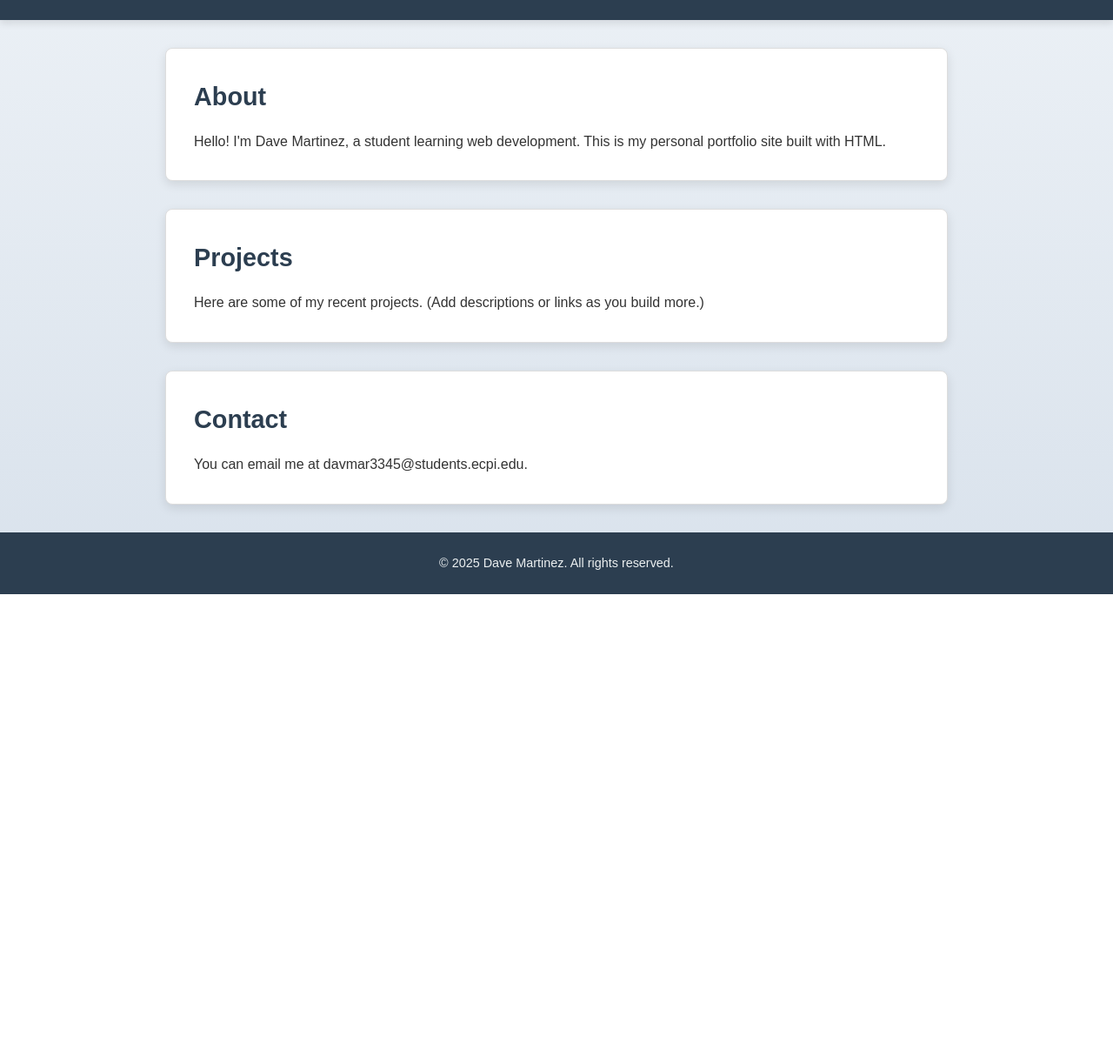
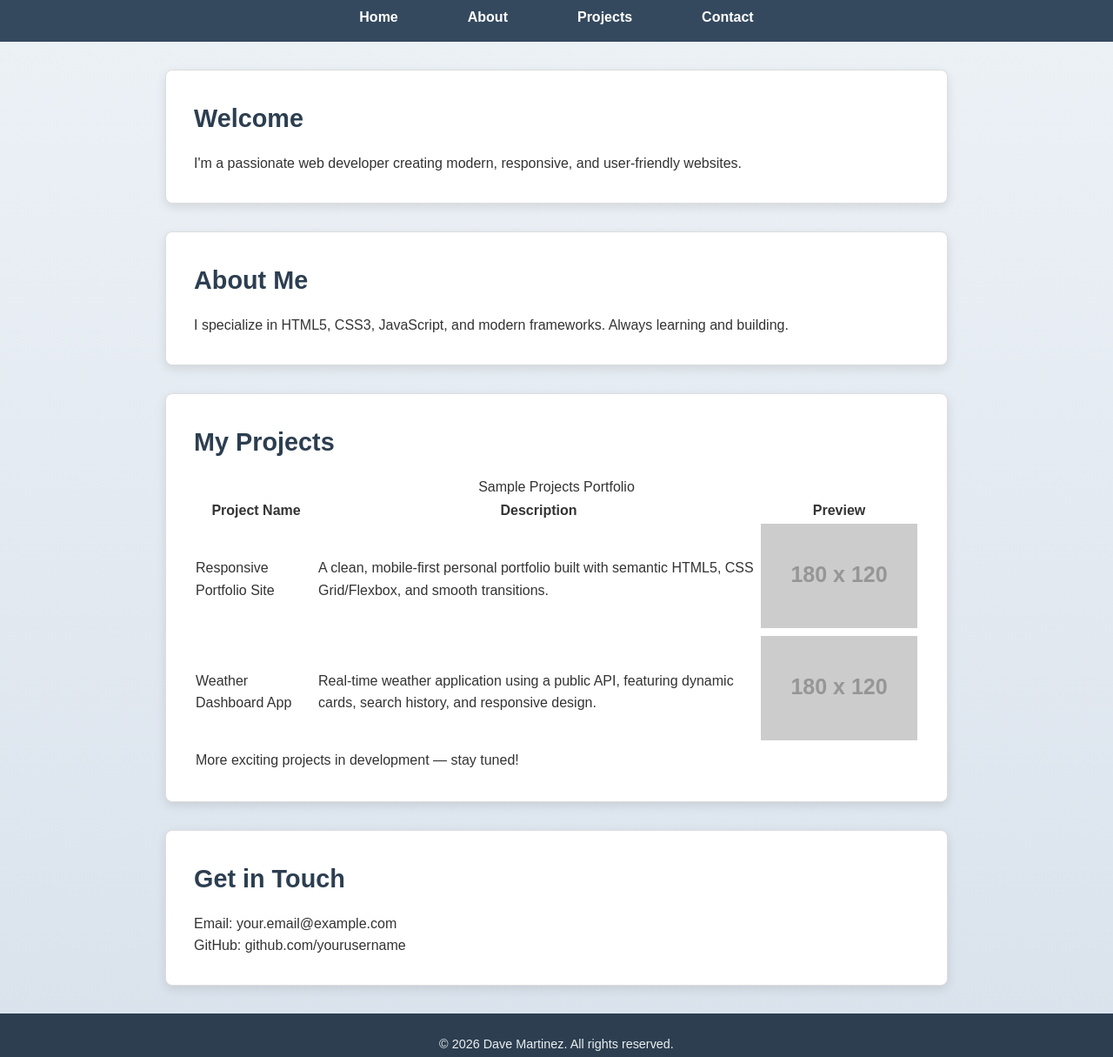
Before and after one commit to davmar3334/davidmartinez.github.io, a plain HTML site: page index.html in a window 1280 px wide. Shown: the part 209-1424 px from the top of the page at 87% size. Before the commit the page ends 892 px from the top, so only its background shows below. Drawn offline with Linux system fonts and the light colour scheme; placeholder pictures from the web are drawn by us.

Commit message:
Update portfolio details and structure in index.html

```diff
--- a/index.html
+++ b/index.html
@@ -1,50 +1,95 @@
 <!DOCTYPE html>
 <html lang="en">
 <head>
-<!-- Metadata -->
    <meta charset="UTF-8">
-   <meta name="description" content="Personal portfolio homepage of Your Full Name, showcasing about me, projects, and contact information.">
-   <meta name="keywords" content="portfolio, HTML, web development, projects, Your Full Name">
-   <meta name="author" content="Dave Martinez">
    <meta name="viewport" content="width=device-width, initial-scale=1.0">
+   <title>Your Name - Portfolio</title>
+   <link rel="stylesheet" href="styles.css">
+</head>
+<body>
 
-   <title>Dave Martinez Portfolio</title>
-</head>
-   <link rel="stylesheet" href="styles.css">
-<body>
    <header>
-       <h1>Welcome to My Portfolio</h1>
+       <h1>Your Name</h1>
+       <p>Web Developer & Designer</p>
+   </header>
 
-       <!-- Navigational menu with internal links -->
-       <!-- This is the navigation menu linking to sections below -->
    <nav>
        <ul>
+           <li><a href="#home">Home</a></li>
            <li><a href="#about">About</a></li>
            <li><a href="#projects">Projects</a></li>
            <li><a href="#contact">Contact</a></li>
        </ul>
    </nav>
-   </header>
 
    <main>
+       <section id="home">
+           <h2>Welcome</h2>
+           <p>I'm a passionate web developer creating modern, responsive, and user-friendly websites.</p>
+       </section>
+
        <section id="about">
-           <h2>About</h2>
-           <p>Hello! I'm Dave Martinez, a student learning web development. This is my personal portfolio site built with HTML.</p>
+           <h2>About Me</h2>
+           <p>I specialize in HTML5, CSS3, JavaScript, and modern frameworks. Always learning and building.</p>
        </section>
 
        <section id="projects">
-           <h2>Projects</h2>
-           <p>Here are some of my recent projects. (Add descriptions or links as you build more.)</p>
+           <h2>My Projects</h2>
+
+           <table>
+               <caption>Sample Projects Portfolio</caption>
+
+               <colgroup>
+                   <col class="col-name">      <!-- First column - light background -->
+                   <col class="col-desc">
+                   <col class="col-preview">   <!-- Third column - light background -->
+               </colgroup>
+
+               <thead>
+                   <tr>
+                       <th>Project Name</th>
+                       <th>Description</th>
+                       <th>Preview</th>
+                   </tr>
+               </thead>
+
+               <tbody>
+                   <tr>
+                       <td>Responsive Portfolio Site</td>
+                       <td>A clean, mobile-first personal portfolio built with semantic HTML5, CSS Grid/Flexbox, and smooth transitions.</td>
+                       <td>
+                           <img src="https://via.placeholder.com/180x120/3498db/ffffff?text=Portfolio"
+                                alt="Responsive Portfolio Preview">
+                       </td>
+                   </tr>
+                   <tr>
+                       <td>Weather Dashboard App</td>
+                       <td>Real-time weather application using a public API, featuring dynamic cards, search history, and responsive design.</td>
+                       <td>
+                           <img src="https://via.placeholder.com/180x120/e74c3c/ffffff?text=Weather+App"
+                                alt="Weather Dashboard Preview">
+                       </td>
+                   </tr>
+               </tbody>
+
+               <tfoot>
+                   <tr>
+                       <td colspan="3">More exciting projects in development — stay tuned!</td>
+                   </tr>
+               </tfoot>
+           </table>
        </section>
 
        <section id="contact">
-           <h2>Contact</h2>
-           <p>You can email me at davmar3345@students.ecpi.edu.</p>
+           <h2>Get in Touch</h2>
+           <p>Email: your.email@example.com</p>
+           <p>GitHub: github.com/yourusername</p>
        </section>
    </main>
 
    <footer>
-       <p>&copy; 2025 Dave Martinez. All rights reserved.</p>
+       <p>&copy; 2026 Dave Martinez. All rights reserved.</p>
    </footer>
+
 </body>
 </html>
```
Lines whose indentation alone changed are shown as unchanged.
